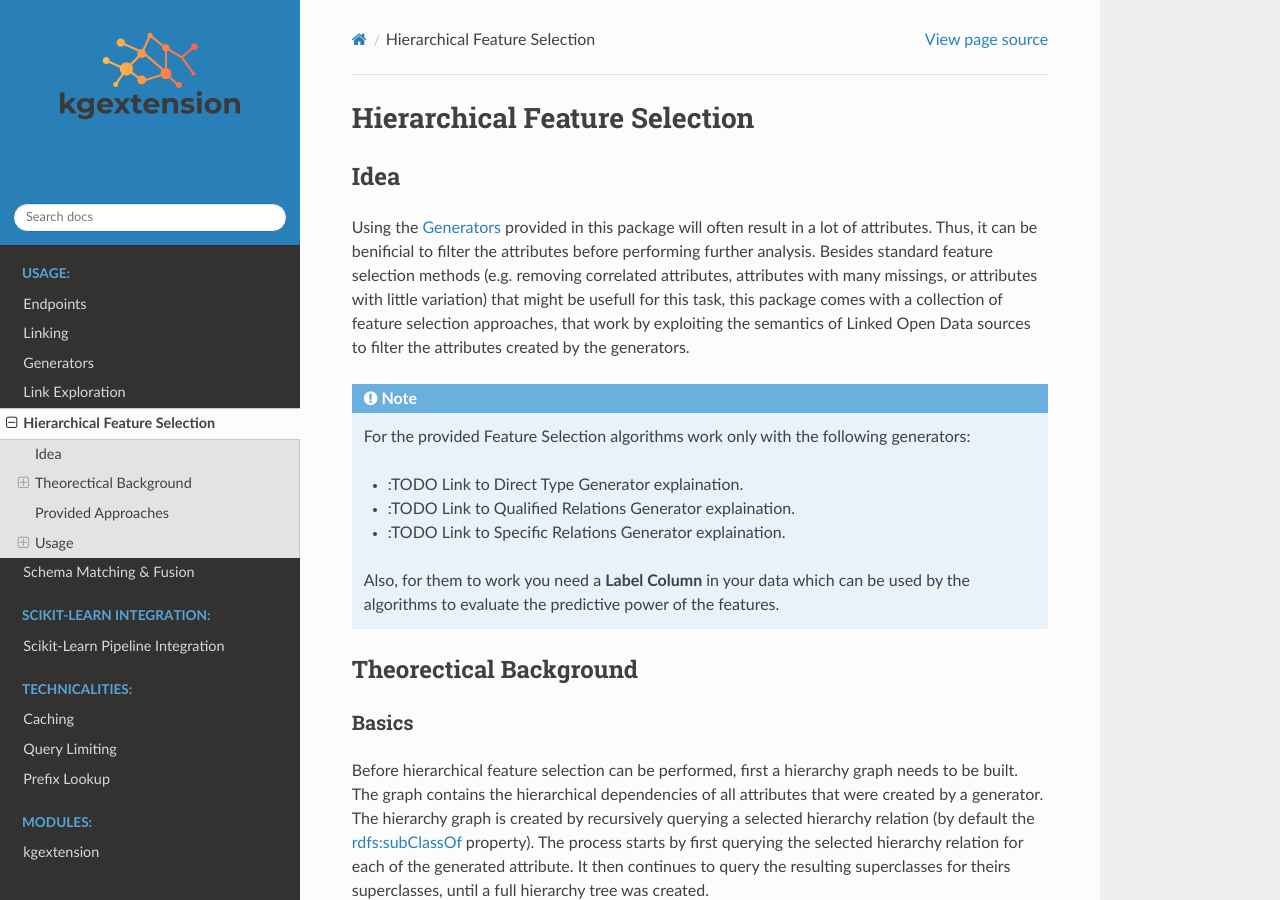
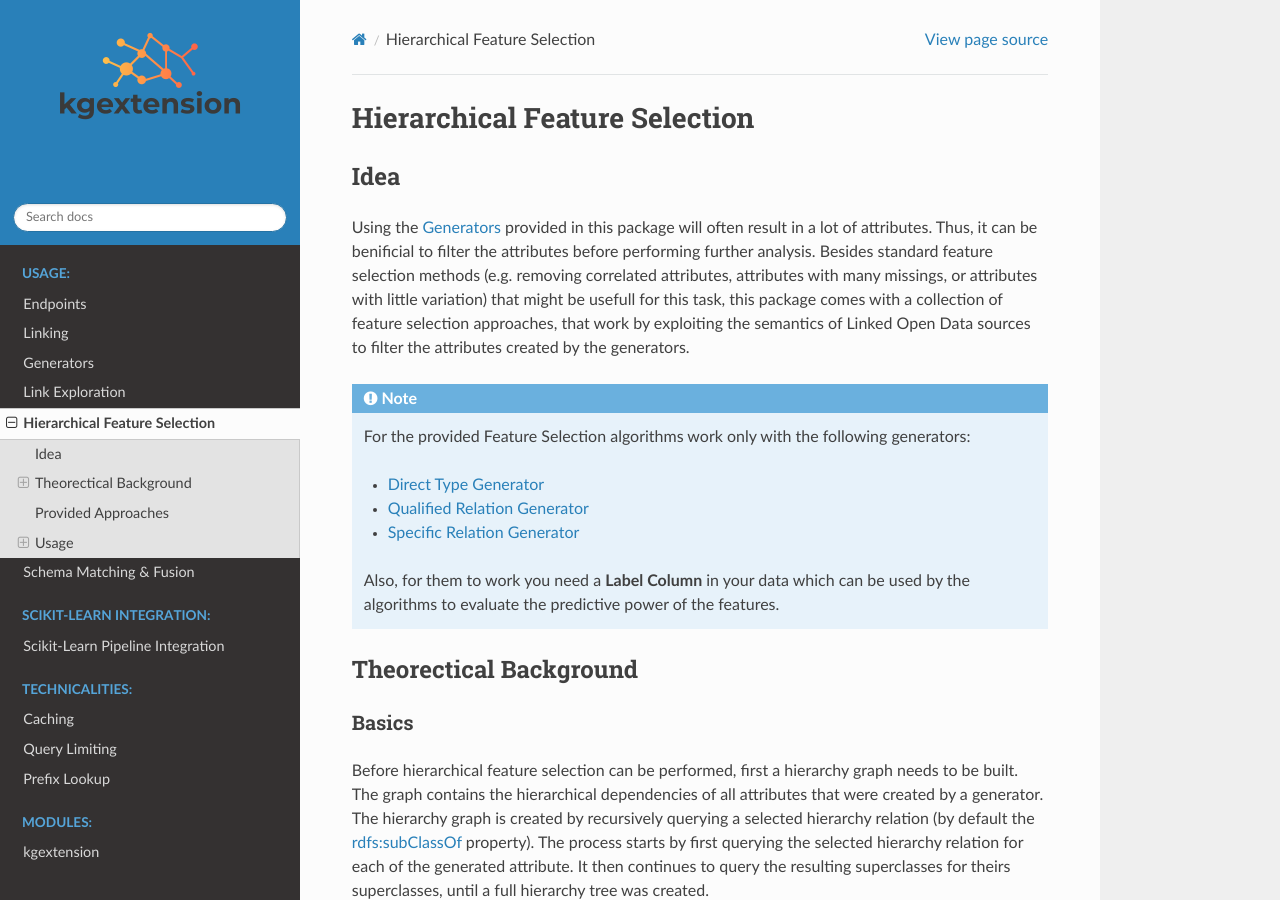
Before and after one commit to om-hb/kgextension, a Sphinx documentation site: the page built from docs/source/usage_feature_selection.rst, in a window 1280 px wide and 900 px high. Built offline with Sphinx 7.4.7 and the Read the Docs theme 2.0.0, drawn with Linux system fonts in a browser that asks for light colours; cross-references to code outside the pages are shown as plain code.

Commit message:
doc: minor additions

```diff
--- a/docs/source/usage_endpoints.rst
+++ b/docs/source/usage_endpoints.rst
@@ -68,7 +68,10 @@ To set up your own Remote Endpoint, you have to create an :obj:`kgextension.spar
 
     DBpedia = RemoteEndpoint(url = "http://dbpedia.org/sparql", timeout=120, requests_per_min=100*60, retries=10, page_size=10000)
 
-The created RemoteEndpoint object can then be passed to the applicable functions.
+.. note::
+    Theoretically the only parameter needed to set up a RemoteEndpoint is the ``url`` parameter. However, it is important correctly set the remaining parameters, as they are needed for the automatic :doc:`tech_query_limiting` done by this package.
+
+After the successful creation, the resulting RemoteEndpoint object can be passed to the applicable functions.
 
 Local Endpoints
 ************************
--- a/docs/source/usage_feature_selection.rst
+++ b/docs/source/usage_feature_selection.rst
@@ -14,9 +14,9 @@ Using the :doc:`usage_generators` provided in this package will often result in
 .. note::
    For the provided Feature Selection algorithms work only with the following generators:
 
-   * :TODO Link to Direct Type Generator explaination.
-   * :TODO Link to Qualified Relations Generator explaination.
-   * :TODO Link to Specific Relations Generator explaination.
+   * :ref:`Direct Type Generator <direct_type_generator>`
+   * :ref:`Qualified Relation Generator <qualified_relation_generator>`
+   * :ref:`Specific Relation Generator <specific_relation_generator>`
 
    Also, for them to work you need a **Label Column** in your data which can be used by the algorithms to evaluate the predictive power of the features.
 
```
